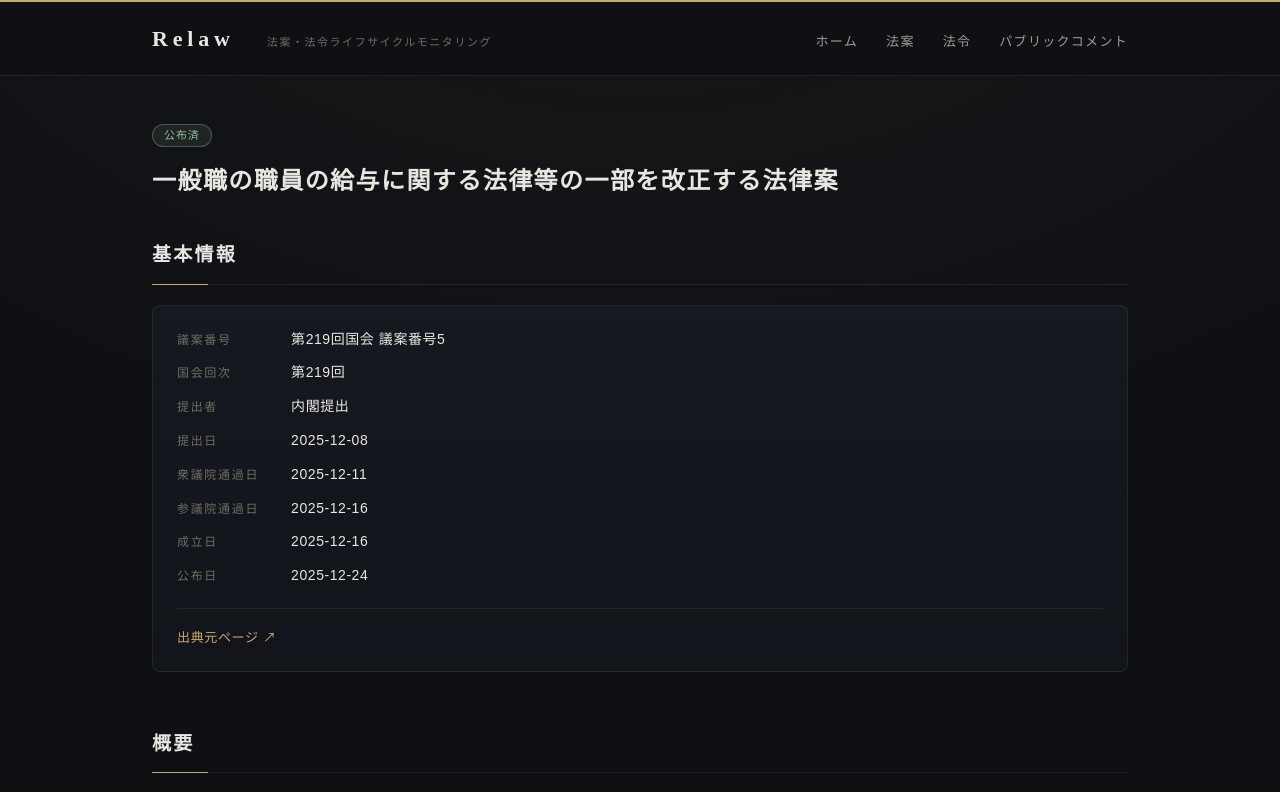
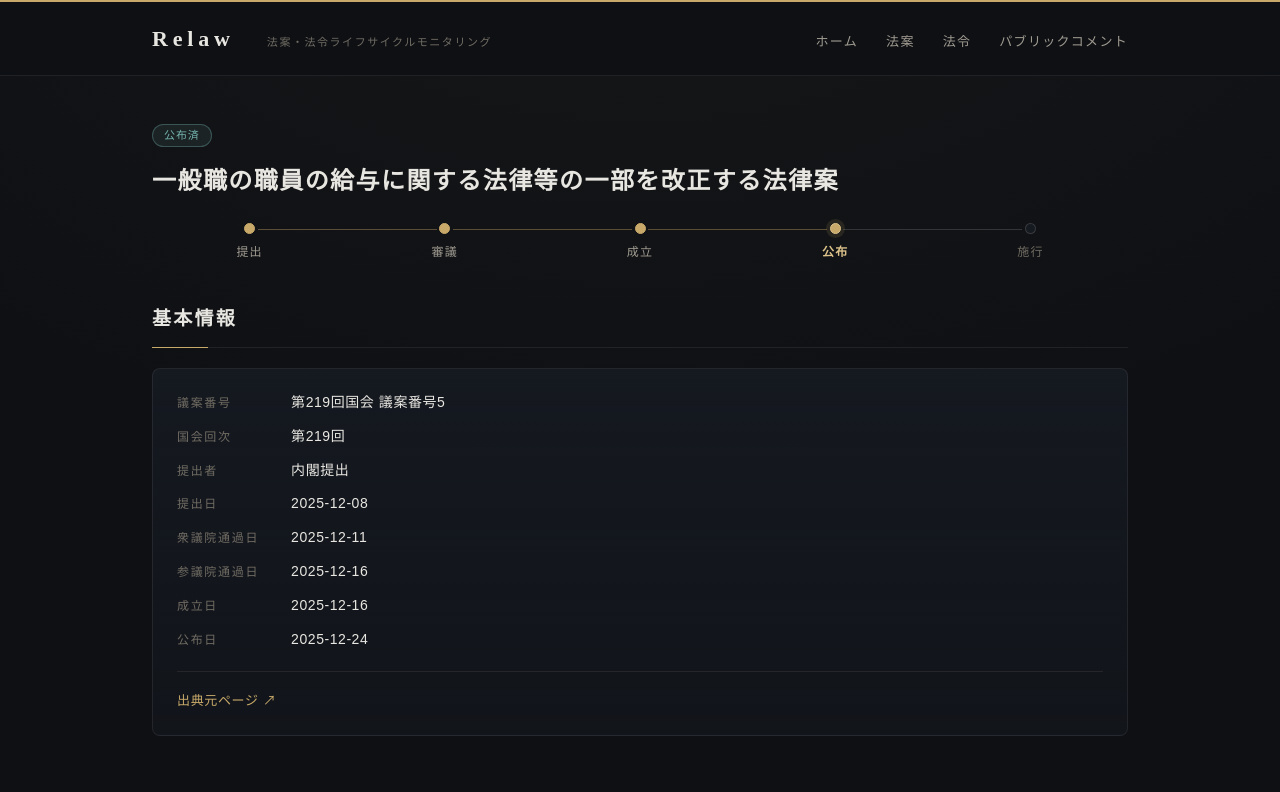
Before and after one commit to reload-co-jp/relaw, a Next.js app: page /bills/bill-219-cas-57f16337980bafee/ in a window 1280 px wide. Shown: the top 792 px of the page. Built offline with nearby package versions, Linux system fonts and the light colour scheme.

Commit message:
Add progress status

```diff
--- a/app/bills/[id]/page.tsx
+++ b/app/bills/[id]/page.tsx
@@ -3,6 +3,8 @@ import { notFound } from "next/navigation"
 import { getBill, getBillDocuments, getBillEvents, getBills } from "lib/data"
 import {
   billEventTypeLabels,
+  billStages,
+  billStageIndex,
   billStatusColors,
   billStatusLabels,
   documentTypeLabels,
@@ -10,6 +12,7 @@ import {
 } from "lib/labels"
 import { Badge } from "components/elements/badge"
 import { EmptyMessage, Section } from "components/elements/section"
+import { StageFlow } from "components/elements/stage-progress"
 
 export const generateStaticParams = () =>
   getBills().map((bill) => ({ id: bill.id }))
@@ -55,6 +58,12 @@ const Page: FC<{ params: Promise<{ id: string }> }> = async ({ params }) => {
           />
         </div>
         <h2 className="detail-title">{bill.title}</h2>
+        {billStageIndex[bill.status] !== undefined && (
+          <StageFlow
+            steps={billStages}
+            current={billStageIndex[bill.status] as number}
+          />
+        )}
       </div>
       <Section title="基本情報">
         <div className="detail-panel">
--- a/app/theme.css
+++ b/app/theme.css
@@ -303,6 +303,100 @@ a.card-title::after {
   margin: 0 0.5rem;
 }
 
+/* ---- stage progress ---- */
+
+.stage-track {
+  align-items: center;
+  display: inline-flex;
+  gap: 3px;
+  margin-left: auto;
+  position: relative;
+  z-index: 1;
+}
+
+.stage-seg {
+  background: var(--line-strong);
+  border-radius: 2px;
+  height: 3px;
+  width: 0.875rem;
+}
+
+.stage-seg.done {
+  background: var(--gold);
+}
+
+.stage-track-label {
+  color: var(--text-faint);
+  font-size: 0.6875rem;
+  letter-spacing: 0.06em;
+  margin-left: 0.375rem;
+}
+
+.stage-flow {
+  display: flex;
+  list-style: none;
+  margin: 1.5rem 0 0;
+  padding: 0;
+}
+
+.stage-flow li {
+  align-items: center;
+  display: flex;
+  flex: 1;
+  flex-direction: column;
+  gap: 0.5rem;
+  position: relative;
+}
+
+.stage-flow li:not(:first-child)::before {
+  background: var(--line-strong);
+  content: "";
+  height: 1px;
+  left: calc(-50% + 0.5rem);
+  position: absolute;
+  right: calc(50% + 0.5rem);
+  top: 0.34375rem;
+}
+
+.stage-flow li.done:not(:first-child)::before,
+.stage-flow li.current:not(:first-child)::before {
+  background: var(--gold-line);
+}
+
+.stage-dot {
+  background: var(--surface);
+  border: 1px solid var(--line-strong);
+  border-radius: 50%;
+  height: 0.6875rem;
+  width: 0.6875rem;
+}
+
+.stage-flow li.done .stage-dot {
+  background: var(--gold);
+  border-color: var(--gold);
+}
+
+.stage-flow li.current .stage-dot {
+  background: var(--gold);
+  border-color: var(--gold-strong);
+  box-shadow: 0 0 0 4px var(--gold-soft);
+}
+
+.stage-label {
+  color: var(--text-faint);
+  font-size: 0.75rem;
+  letter-spacing: 0.1em;
+}
+
+.stage-flow li.done .stage-label {
+  color: var(--text-muted);
+}
+
+.stage-flow li.current .stage-label {
+  color: var(--gold-strong);
+  font-weight: 600;
+}
+
 /* ---- badge ---- */
 
 .badge {
--- a/components/blocks/entry-list.tsx
+++ b/components/blocks/entry-list.tsx
@@ -2,6 +2,7 @@ import { FC, Fragment } from "react"
 import Link from "next/link"
 import { Badge } from "components/elements/badge"
 import { EmptyMessage } from "components/elements/section"
+import { Stage, StageProgress } from "components/elements/stage-progress"
 
 export interface EntryBadge {
   label: string
@@ -23,6 +24,7 @@ export interface Entry {
   meta: string[]
   summary?: string
   links?: EntryLink[]
+  stage?: Stage
 }
 
 const EntryTitle: FC<{ entry: Entry }> = ({ entry }) => {
@@ -57,6 +59,7 @@ export const EntryList: FC<{ entries: Entry[] }> = ({ entries }) => {
               <Badge key={badge.label} label={badge.label} color={badge.color} />
             ))}
             <EntryTitle entry={entry} />
+            {entry.stage && <StageProgress {...entry.stage} />}
           </div>
           {entry.summary && <p className="card-summary">{entry.summary}</p>}
           {entry.meta.length > 0 && (
--- /dev/null
+++ b/components/elements/stage-progress.tsx
@@ -0,0 +1,39 @@
+import { FC } from "react"
+
+export interface Stage {
+  steps: readonly string[]
+  current: number
+}
+
+/** カード用のコンパクトな段階インジケーター */
+export const StageProgress: FC<Stage> = ({ steps, current }) => (
+  <span
+    className="stage-track"
+    title={`${steps.slice(0, current + 1).join(" → ")}まで完了`}
+  >
+    {steps.map((step, index) => (
+      <span
+        key={step}
+        className={index <= current ? "stage-seg done" : "stage-seg"}
+      />
+    ))}
+    <span className="stage-track-label">{steps[current]}</span>
+  </span>
+)
+
+/** 詳細ページ用のラベル付きステッパー */
+export const StageFlow: FC<Stage> = ({ steps, current }) => (
+  <ol className="stage-flow">
+    {steps.map((step, index) => (
+      <li
+        key={step}
+        className={
+          index < current ? "done" : index === current ? "current" : undefined
+        }
+      >
+        <span className="stage-dot" />
+        <span className="stage-label">{step}</span>
+      </li>
+    ))}
+  </ol>
+)
--- a/lib/labels.ts
+++ b/lib/labels.ts
@@ -32,12 +32,26 @@ export const billStatusColors: Record<BillStatus, string> = {
   passed_lower_house: "#9db8d2",
   passed_upper_house: "#9db8d2",
   passed_diet: "#8fbf9f",
-  promulgated: "#8fbf9f",
+  promulgated: "#74b3ae",
   enforced: "#79a98b",
   withdrawn: "#c08a8a",
   rejected: "#c08a8a",
   expired: "#77726a",
   unknown: "#77726a",
+}
+
+/** 法案ライフサイクルの主要段階 */
+export const billStages = ["提出", "審議", "成立", "公布", "施行"] as const
+
+/** 現在ステータス → 到達済み段階 (ステッパー非対象の状態は undefined) */
+export const billStageIndex: Partial<Record<BillStatus, number>> = {
+  submitted: 0,
+  committee_review: 1,
+  passed_lower_house: 1,
+  passed_upper_house: 1,
+  passed_diet: 2,
+  promulgated: 3,
+  enforced: 4,
 }
 
 export const proposerTypeLabels: Record<
```
Also changed, not shown: components/blocks/bill-list.tsx (+11 -2 lines).
